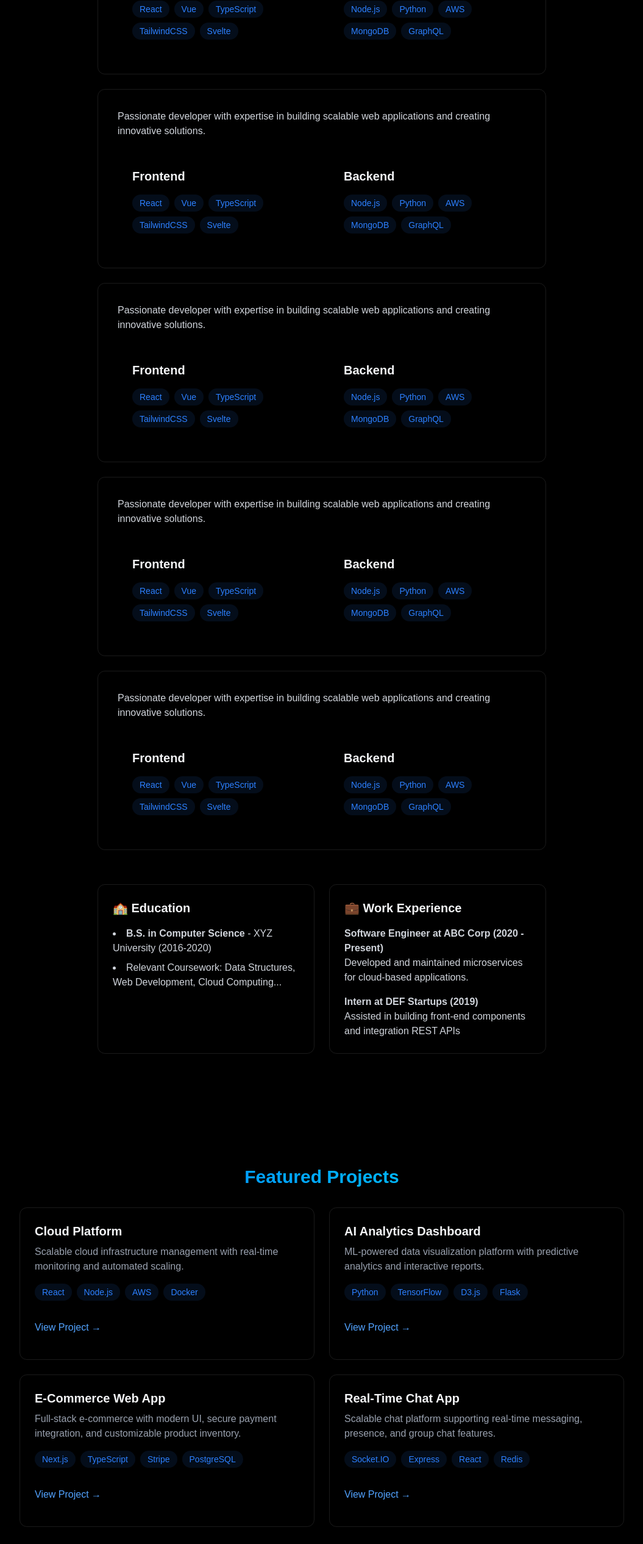
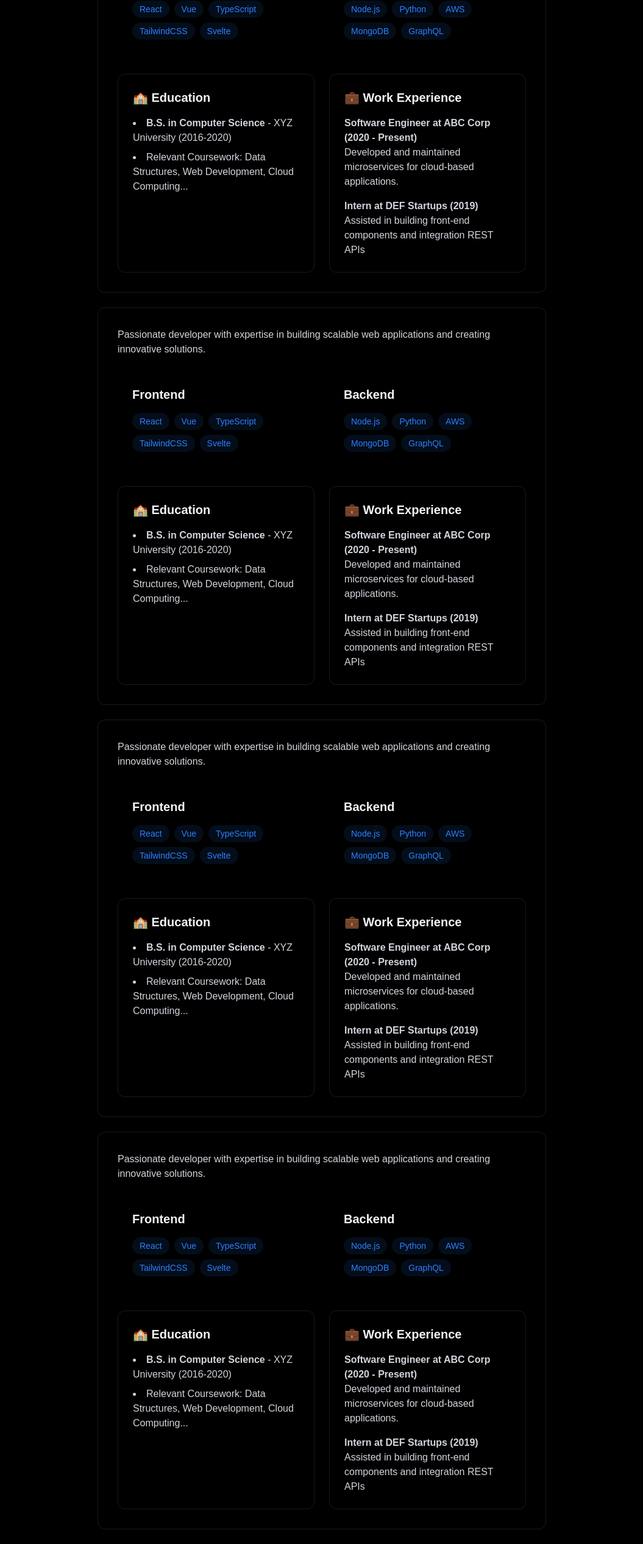
Before and after one commit to Gerandy/ahjin, a React app: page / in a window 1280 px wide. Shown: the part 1120-3652 px from the top of the page at 61% size, without its empty margins (112-1167 px from the left). Built offline with nearby package versions, Linux system fonts and the light colour scheme; the HTML template or start-up script is replaced by a standard one.

Commit message:
add all education for all members

```diff
--- a/src/components/sections/About.jsx
+++ b/src/components/sections/About.jsx
@@ -63,7 +63,51 @@
                 </div>
               </div>
             </div>
+            <div className="grid grid-cols-1 md:grid-cols-2 gap-6 mt-8">
+            <div className="p-6 rounded-xl border-white/10 border hover:-translate-y-1 transition-all">
+              <h3 className="text-xl font-bold mb-4"> 🏫 Education </h3>
+              <ul className="list-disc list-inside text-gray-300 space-y-2">
+                <li>
+                  <strong> B.S. in Computer Science </strong> - XYZ University
+                  (2016-2020)
+                </li>
+                <li>
+                  Relevant Coursework: Data Structures, Web Development, Cloud
+                  Computing...
+                </li>
+              </ul>
+            </div>
+            <div className="p-6 rounded-xl border-white/10 border hover:-translate-y-1 transition-all">
+              <h3 className="text-xl font-bold mb-4"> 💼 Work Experience </h3>
+              <div className="space-y-4 text-gray-300">
+                <div>
+                  <h4 className="font-semibold">
+                    {" "}
+                    Software Engineer at ABC Corp (2020 - Present){" "}
+                  </h4>
+                  <p>
+                    Developed and maintained microservices for cloud-based
+                    applications.
+                  </p>
+                </div>
+
+                <div>
+                  <h4 className="font-semibold">
+                    {" "}
+                    Intern at DEF Startups (2019){" "}
+                  </h4>
+                  <p>
+                    Assisted in building front-end components and integration
+                    REST APIs
+                  </p>
+                </div>
+              </div>
+            </div>
+          </div>
+
+
           </div><br></br>
+
 
           {/*======================================2ND USER=========================================================*/}
           <div className="rounded-xl p-8 border-white/10 border hover:-translate-y-1 transition-all">
@@ -105,6 +149,47 @@
                 </div>
               </div>
             </div>
+            <div className="grid grid-cols-1 md:grid-cols-2 gap-6 mt-8">
+            <div className="p-6 rounded-xl border-white/10 border hover:-translate-y-1 transition-all">
+              <h3 className="text-xl font-bold mb-4"> 🏫 Education </h3>
+              <ul className="list-disc list-inside text-gray-300 space-y-2">
+                <li>
+                  <strong> B.S. in Computer Science </strong> - XYZ University
+                  (2016-2020)
+                </li>
+                <li>
+                  Relevant Coursework: Data Structures, Web Development, Cloud
+                  Computing...
+                </li>
+              </ul>
+            </div>
+            <div className="p-6 rounded-xl border-white/10 border hover:-translate-y-1 transition-all">
+              <h3 className="text-xl font-bold mb-4"> 💼 Work Experience </h3>
+              <div className="space-y-4 text-gray-300">
+                <div>
+                  <h4 className="font-semibold">
+                    {" "}
+                    Software Engineer at ABC Corp (2020 - Present){" "}
+                  </h4>
+                  <p>
+                    Developed and maintained microservices for cloud-based
+                    applications.
+                  </p>
+                </div>
+
+                <div>
+                  <h4 className="font-semibold">
+                    {" "}
+                    Intern at DEF Startups (2019){" "}
+                  </h4>
+                  <p>
+                    Assisted in building front-end components and integration
+                    REST APIs
+                  </p>
+                </div>
+              </div>
+            </div>
+          </div>
           </div><br></br>
 
           {/*======================================3RD USER=========================================================*/}
@@ -147,6 +232,48 @@
                 </div>
               </div>
             </div>
+
+            <div className="grid grid-cols-1 md:grid-cols-2 gap-6 mt-8">
+            <div className="p-6 rounded-xl border-white/10 border hover:-translate-y-1 transition-all">
+              <h3 className="text-xl font-bold mb-4"> 🏫 Education </h3>
+              <ul className="list-disc list-inside text-gray-300 space-y-2">
+                <li>
+                  <strong> B.S. in Computer Science </strong> - XYZ University
+                  (2016-2020)
+                </li>
+                <li>
+                  Relevant Coursework: Data Structures, Web Development, Cloud
+                  Computing...
+                </li>
+              </ul>
+            </div>
+            <div className="p-6 rounded-xl border-white/10 border hover:-translate-y-1 transition-all">
+              <h3 className="text-xl font-bold mb-4"> 💼 Work Experience </h3>
+              <div className="space-y-4 text-gray-300">
+                <div>
+                  <h4 className="font-semibold">
+                    {" "}
+                    Software Engineer at ABC Corp (2020 - Present){" "}
+                  </h4>
+                  <p>
+                    Developed and maintained microservices for cloud-based
+                    applications.
+                  </p>
+                </div>
+
+                <div>
+                  <h4 className="font-semibold">
+                    {" "}
+                    Intern at DEF Startups (2019){" "}
+                  </h4>
+                  <p>
+                    Assisted in building front-end components and integration
+                    REST APIs
+                  </p>
+                </div>
+              </div>
+            </div>
+          </div>
           </div><br></br>
 
           {/*======================================4TH USER=========================================================*/}
@@ -189,6 +316,49 @@
                 </div>
               </div>
             </div>
+
+            <div className="grid grid-cols-1 md:grid-cols-2 gap-6 mt-8">
+            <div className="p-6 rounded-xl border-white/10 border hover:-translate-y-1 transition-all">
+              <h3 className="text-xl font-bold mb-4"> 🏫 Education </h3>
+              <ul className="list-disc list-inside text-gray-300 space-y-2">
+                <li>
+                  <strong> B.S. in Computer Science </strong> - XYZ University
+                  (2016-2020)
+                </li>
+                <li>
+                  Relevant Coursework: Data Structures, Web Development, Cloud
+                  Computing...
+                </li>
+              </ul>
+            </div>
+            <div className="p-6 rounded-xl border-white/10 border hover:-translate-y-1 transition-all">
+              <h3 className="text-xl font-bold mb-4"> 💼 Work Experience </h3>
+              <div className="space-y-4 text-gray-300">
+                <div>
+                  <h4 className="font-semibold">
+                    {" "}
+                    Software Engineer at ABC Corp (2020 - Present){" "}
+                  </h4>
+                  <p>
+                    Developed and maintained microservices for cloud-based
+                    applications.
+                  </p>
+                </div>
+
+                <div>
+                  <h4 className="font-semibold">
+                    {" "}
+                    Intern at DEF Startups (2019){" "}
+                  </h4>
+                  <p>
+                    Assisted in building front-end components and integration
+                    REST APIs
+                  </p>
+                </div>
+              </div>
+            </div>
+          </div>
+
           </div><br></br>
 
           {/*======================================5TH USER=========================================================*/}
@@ -231,9 +401,8 @@
                 </div>
               </div>
             </div>
-          </div><br></br>
 
-          <div className="grid grid-cols-1 md:grid-cols-2 gap-6 mt-8">
+            <div className="grid grid-cols-1 md:grid-cols-2 gap-6 mt-8">
             <div className="p-6 rounded-xl border-white/10 border hover:-translate-y-1 transition-all">
               <h3 className="text-xl font-bold mb-4"> 🏫 Education </h3>
               <ul className="list-disc list-inside text-gray-300 space-y-2">
@@ -274,6 +443,12 @@
               </div>
             </div>
           </div>
+          </div><br></br>
+
+
+
+
+
         </div>
       </RevealOnScroll>
     </section>
```
